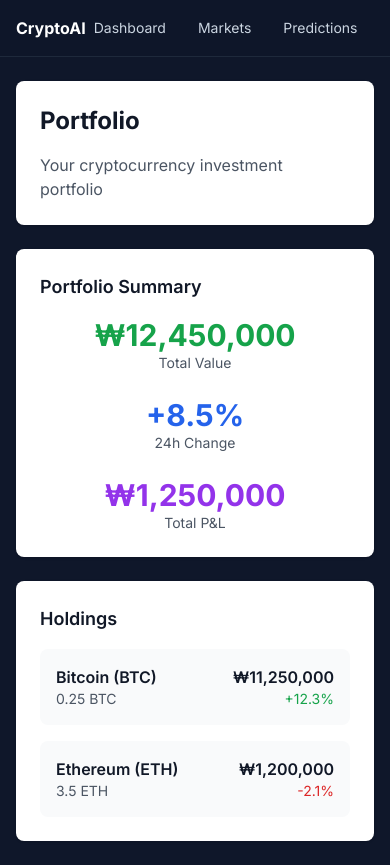
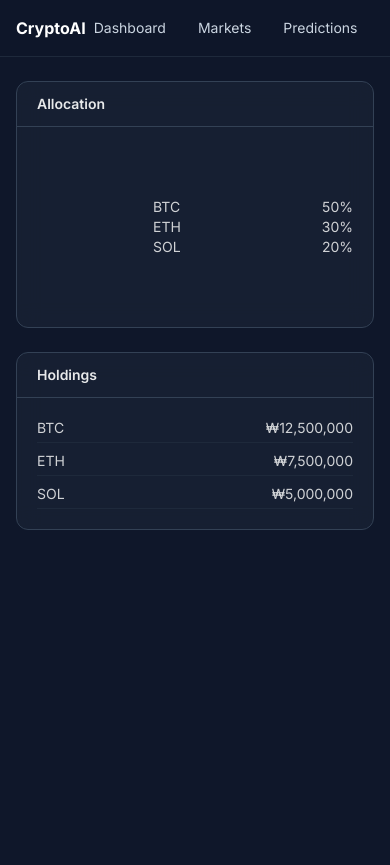
Before and after one commit to keioseung/crypto, a React (Vite) app in the folder frontend/: page /portfolio in a window 390 px wide. Shown: the top 865 px of the page. After the commit the page ends 844 px from the top, so only its background shows below. Built offline with nearby package versions, Linux system fonts and the light colour scheme.

Commit message:
feat: end-to-end UX — market picker, predictions page, backtest view, portfolio alloc; mobile-friendly styling

```diff
--- /dev/null
+++ b/frontend/src/components/controls/MarketPicker.tsx
@@ -0,0 +1,26 @@
+import React from 'react';
+
+type Props = {
+  market: string;
+  onMarket: (m: string) => void;
+  minutes: number;
+  onMinutes: (m: number) => void;
+};
+
+const presets = ['KRW-BTC','KRW-ETH','KRW-XRP','KRW-SOL'];
+const minutePresets = [1, 5, 15, 60, 240];
+
+const MarketPicker: React.FC<Props> = ({ market, onMarket, minutes, onMinutes }) => {
+  return (
+    <div className="flex flex-wrap gap-2 items-center">
+      <select value={market} onChange={e=>onMarket(e.target.value)} className="input w-44">
+        {presets.map(p => <option key={p} value={p}>{p}</option>)}
+      </select>
+      <select value={minutes} onChange={e=>onMinutes(Number(e.target.value))} className="input w-28">
+        {minutePresets.map(m => <option key={m} value={m}>{m}m</option>)}
+      </select>
+    </div>
+  );
+};
+
+export default MarketPicker;
--- /dev/null
+++ b/frontend/src/hooks/useCandles.ts
@@ -0,0 +1,14 @@
+import { useQuery } from 'react-query';
+import axios from 'axios';
+import { getApiUrl } from '@/config/api';
+
+export type Candle = { timestamp: number; open: number; high: number; low: number; close: number; volume: number };
+
+export function useCandles(market: string, minutes: number, count: number) {
+  return useQuery(['candles', market, minutes, count], async () => {
+    const { data } = await axios.get<Candle[]>(getApiUrl('/api/v1/markets/candles'), {
+      params: { market, minutes, count },
+    });
+    return data;
+  }, { staleTime: 60_000 });
+}
--- a/frontend/src/pages/Backtesting.tsx
+++ b/frontend/src/pages/Backtesting.tsx
@@ -1,34 +1,47 @@
-import React from 'react';
+import React, { useMemo, useState } from 'react';
+import Card from '@/components/ui/Card';
+import LineChart, { SeriesPoint } from '@/components/ui/LineChart';
+import { useCandles } from '@/hooks/useCandles';
+
+function backtestCloseCrossover(prices: number[]) {
+  let cash = 1;
+  let pos = 0; // position in units
+  const equity: number[] = [];
+  for (let i = 1; i < prices.length; i++) {
+    const up = prices[i] > prices[i-1];
+    if (up && cash > 0) { pos = cash / prices[i]; cash = 0; }
+    if (!up && pos > 0) { cash = pos * prices[i]; pos = 0; }
+    const cur = cash > 0 ? cash : pos * prices[i];
+    equity.push(cur);
+  }
+  const ret = equity[equity.length-1] - 1;
+  const maxDD = equity.reduce((acc, v, idx) => {
+    const peak = Math.max(...equity.slice(0, idx+1));
+    return Math.min(acc, (v-peak)/peak);
+  }, 0);
+  return { equity, ret, maxDD };
+}
 
 const Backtesting: React.FC = () => {
+  const { data: candles = [] } = useCandles('KRW-BTC', 60, 300);
+  const prices = useMemo(()=>candles.map(c=>c.close), [candles]);
+  const [equity, setEquity] = useState<number[]>([]);
+
+  function run() {
+    const r = backtestCloseCrossover(prices);
+    setEquity(r.equity);
+  }
+
+  const curve: SeriesPoint[] = equity.map((v, i) => ({ x: i, y: v }));
+
   return (
     <div className="space-y-6">
-      <div className="bg-white shadow rounded-lg p-6">
-        <h2 className="text-2xl font-bold text-gray-900 mb-4">Backtesting</h2>
-        <p className="text-gray-600">Test your trading strategies with historical data</p>
-      </div>
-
-      <div className="bg-white shadow rounded-lg p-6">
-        <h3 className="text-lg font-semibold text-gray-900 mb-4">Strategy Performance</h3>
-        <div className="grid grid-cols-1 md:grid-cols-4 gap-4">
-          <div className="text-center">
-            <p className="text-2xl font-bold text-green-600">+15.2%</p>
-            <p className="text-sm text-gray-600">Total Return</p>
-          </div>
-          <div className="text-center">
-            <p className="text-2xl font-bold text-blue-600">0.85</p>
-            <p className="text-sm text-gray-600">Sharpe Ratio</p>
-          </div>
-          <div className="text-center">
-            <p className="text-2xl font-bold text-purple-600">12.5%</p>
-            <p className="text-sm text-gray-600">Max Drawdown</p>
-          </div>
-          <div className="text-center">
-            <p className="text-2xl font-bold text-orange-600">68%</p>
-            <p className="text-sm text-gray-600">Win Rate</p>
-          </div>
-        </div>
-      </div>
+      <Card title="Backtest Controls" actions={<button className="btn-primary" onClick={run}>Run</button>}>
+        <div className="text-sm text-dark-300">Strategy: Close > PrevClose (toy example)</div>
+      </Card>
+      <Card title="Equity Curve">
+        <LineChart series={[{ label: 'Equity', data: curve, color: '#34d399' }]} height={280} />
+      </Card>
     </div>
   );
 };
--- a/frontend/src/pages/Portfolio.tsx
+++ b/frontend/src/pages/Portfolio.tsx
@@ -1,56 +1,38 @@
 import React from 'react';
+import Card from '@/components/ui/Card';
 
 const Portfolio: React.FC = () => {
+  const holdings = [
+    { sym: 'BTC', alloc: 0.5, value: 12_500_000 },
+    { sym: 'ETH', alloc: 0.3, value: 7_500_000 },
+    { sym: 'SOL', alloc: 0.2, value: 5_000_000 },
+  ];
+
   return (
     <div className="space-y-6">
-      <div className="bg-white shadow rounded-lg p-6">
-        <h2 className="text-2xl font-bold text-gray-900 mb-4">Portfolio</h2>
-        <p className="text-gray-600">Your cryptocurrency investment portfolio</p>
-      </div>
-
-      <div className="bg-white shadow rounded-lg p-6">
-        <h3 className="text-lg font-semibold text-gray-900 mb-4">Portfolio Summary</h3>
-        <div className="grid grid-cols-1 md:grid-cols-3 gap-6">
-          <div className="text-center">
-            <p className="text-3xl font-bold text-green-600">₩12,450,000</p>
-            <p className="text-sm text-gray-600">Total Value</p>
-          </div>
-          <div className="text-center">
-            <p className="text-3xl font-bold text-blue-600">+8.5%</p>
-            <p className="text-sm text-gray-600">24h Change</p>
-          </div>
-          <div className="text-center">
-            <p className="text-3xl font-bold text-purple-600">₩1,250,000</p>
-            <p className="text-sm text-gray-600">Total P&L</p>
+      <Card title="Allocation">
+        <div className="flex items-center gap-6">
+          <div className="w-40 h-40 rounded-full bg-conic-to-r from-emerald-500 via-sky-500 to-violet-500" />
+          <div className="text-sm text-white/80">
+            {holdings.map(h => (
+              <div key={h.sym} className="flex justify-between min-w-[200px]">
+                <span>{h.sym}</span>
+                <span>{Math.round(h.alloc*100)}%</span>
+              </div>
+            ))}
           </div>
         </div>
-      </div>
-
-      <div className="bg-white shadow rounded-lg p-6">
-        <h3 className="text-lg font-semibold text-gray-900 mb-4">Holdings</h3>
-        <div className="space-y-4">
-          <div className="flex justify-between items-center p-4 bg-gray-50 rounded-lg">
-            <div>
-              <p className="font-semibold text-gray-900">Bitcoin (BTC)</p>
-              <p className="text-sm text-gray-600">0.25 BTC</p>
+      </Card>
+      <Card title="Holdings">
+        <div className="text-sm text-white/80 space-y-2">
+          {holdings.map(h => (
+            <div key={h.sym} className="flex justify-between border-b border-dark-800 pb-1">
+              <span>{h.sym}</span>
+              <span>₩{h.value.toLocaleString()}</span>
             </div>
-            <div className="text-right">
-              <p className="font-semibold text-gray-900">₩11,250,000</p>
-              <p className="text-sm text-green-600">+12.3%</p>
-            </div>
-          </div>
-          <div className="flex justify-between items-center p-4 bg-gray-50 rounded-lg">
-            <div>
-              <p className="font-semibold text-gray-900">Ethereum (ETH)</p>
-              <p className="text-sm text-gray-600">3.5 ETH</p>
-            </div>
-            <div className="text-right">
-              <p className="font-semibold text-gray-900">₩1,200,000</p>
-              <p className="text-sm text-red-600">-2.1%</p>
-            </div>
-          </div>
+          ))}
         </div>
-      </div>
+      </Card>
     </div>
   );
 };
--- a/frontend/src/pages/Predictions.tsx
+++ b/frontend/src/pages/Predictions.tsx
@@ -1,31 +1,74 @@
-import React from 'react';
+import React, { useMemo, useState } from 'react';
+import Card from '@/components/ui/Card';
+import LineChart, { SeriesPoint } from '@/components/ui/LineChart';
+import MarketPicker from '@/components/controls/MarketPicker';
+import { useCandles } from '@/hooks/useCandles';
+import axios from 'axios';
+import { getApiUrl } from '@/config/api';
+
+const models = [
+  { key: 'sma', label: 'SMA (window=10)', color: '#10b981' },
+  { key: 'ema', label: 'EMA (window=12)', color: '#f59e0b' },
+  { key: 'ensemble', label: 'Ensemble', color: '#e879f9' },
+];
 
 const Predictions: React.FC = () => {
+  const [market, setMarket] = useState('KRW-BTC');
+  const [minutes, setMinutes] = useState(60);
+  const [steps, setSteps] = useState(24);
+  const [selected, setSelected] = useState<string[]>(['ensemble']);
+  const { data: candles = [] } = useCandles(market, minutes, 240);
+
+  const base: SeriesPoint[] = useMemo(() => candles.map(c => ({ x: c.timestamp, y: c.close })), [candles]);
+  const [preds, setPreds] = useState<Record<string, SeriesPoint[]>>({});
+
+  async function runPredict() {
+    const series = candles.map(c => c.close);
+    const results = await Promise.all(selected.map(m => axios.post(getApiUrl('/api/v1/predictions'), { series, model: m, steps })));
+    const next: Record<string, SeriesPoint[]> = {};
+    selected.forEach((m, i) => {
+      next[m] = results[i].data.points.map((p: any) => ({ x: p.timestamp, y: p.value }));
+    });
+    setPreds(next);
+  }
+
+  const lines = [
+    { label: 'Close', data: base, color: '#60a5fa' },
+    ...selected.map((m) => ({ label: models.find(x=>x.key===m)!.label, data: preds[m] || [], color: models.find(x=>x.key===m)!.color, dashed: true }))
+  ];
+
   return (
     <div className="space-y-6">
-      <div className="bg-white shadow rounded-lg p-6">
-        <h2 className="text-2xl font-bold text-gray-900 mb-4">AI Predictions</h2>
-        <p className="text-gray-600">AI-powered cryptocurrency price predictions</p>
-      </div>
+      <Card title="Prediction Controls" actions={
+        <div className="flex flex-wrap gap-2">
+          <MarketPicker market={market} onMarket={setMarket} minutes={minutes} onMinutes={setMinutes} />
+          <select className="input w-44" multiple value={selected} onChange={(e)=> setSelected(Array.from(e.target.selectedOptions).map(o=>o.value))}>
+            {models.map(m => <option key={m.key} value={m.key}>{m.label}</option>)}
+          </select>
+          <input type="number" min={6} max={72} step={6} className="input w-28" value={steps} onChange={e=>setSteps(Number(e.target.value))} />
+          <button className="btn-primary" onClick={runPredict}>Run</button>
+        </div>
+      }>
+        <LineChart series={lines as any} height={360} />
+      </Card>
 
-      <div className="grid grid-cols-1 md:grid-cols-2 gap-6">
-        <div className="bg-white shadow rounded-lg p-6">
-          <h3 className="text-lg font-semibold text-gray-900 mb-4">BTC/KRW Prediction</h3>
-          <div className="space-y-2">
-            <p className="text-sm text-gray-600">Predicted Price: ₩47,500,000</p>
-            <p className="text-sm text-gray-600">Confidence: 85%</p>
-            <p className="text-sm text-green-600">Trend: Bullish</p>
+      <div className="grid grid-cols-1 md:grid-cols-3 gap-6">
+        <Card title="Signals (mock)">
+          <ul className="text-sm text-white/80 space-y-2">
+            <li>Golden Cross detected on 1h</li>
+            <li>Bollinger squeeze forming</li>
+            <li>Momentum increasing</li>
+          </ul>
+        </Card>
+        <Card title="Risk/Reward (mock)">
+          <div className="text-sm text-dark-300">Projected Risk: 2.1%, Reward: 5.8%</div>
+          <div className="mt-2 h-3 bg-dark-800 rounded">
+            <div className="h-3 bg-emerald-500 rounded" style={{ width: '74%' }} />
           </div>
-        </div>
-
-        <div className="bg-white shadow rounded-lg p-6">
-          <h3 className="text-lg font-semibold text-gray-900 mb-4">ETH/KRW Prediction</h3>
-          <div className="space-y-2">
-            <p className="text-sm text-gray-600">Predicted Price: ₩3,150,000</p>
-            <p className="text-sm text-gray-600">Confidence: 72%</p>
-            <p className="text-sm text-red-600">Trend: Bearish</p>
-          </div>
-        </div>
+        </Card>
+        <Card title="Strategy (mock)">
+          <div className="text-sm text-white/80">Buy zone: 44.8M - 45.2M KRW, Stop: 44.0M, TP: 46.5M</div>
+        </Card>
       </div>
     </div>
   );
```
